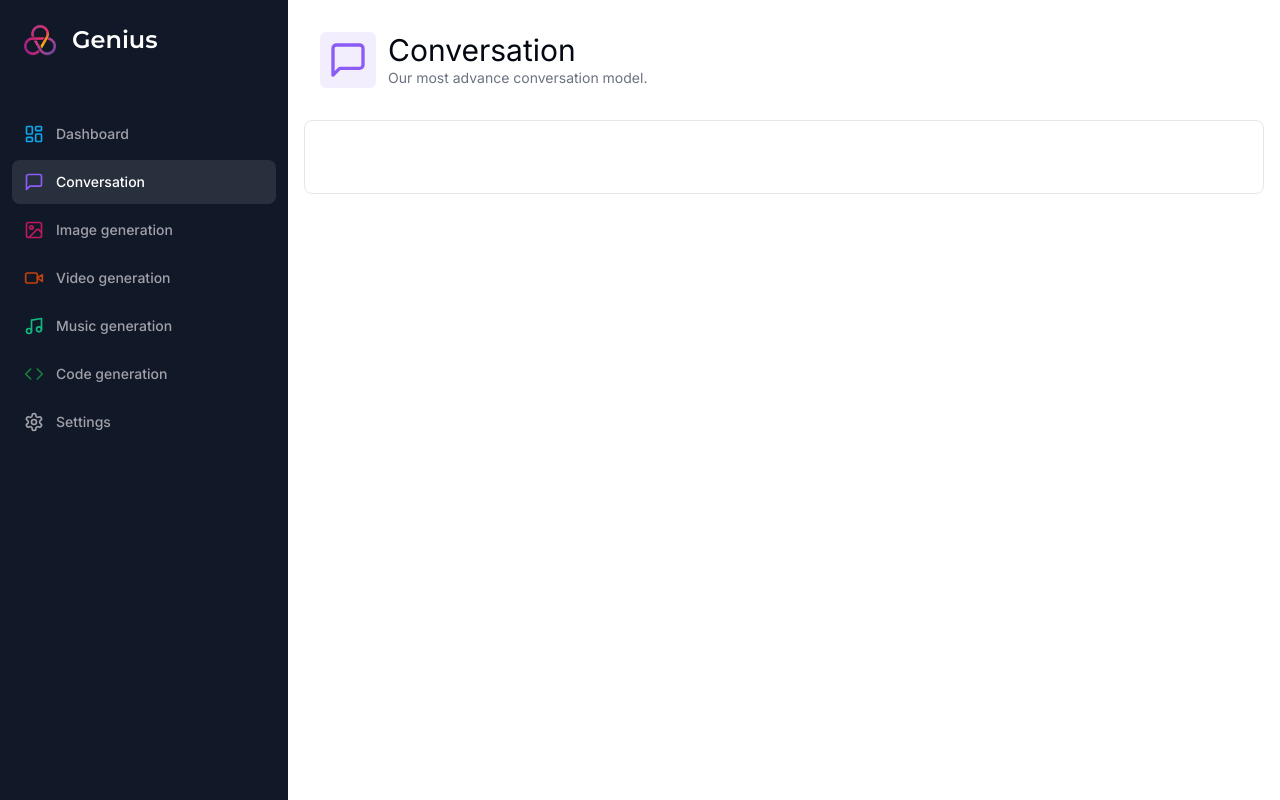
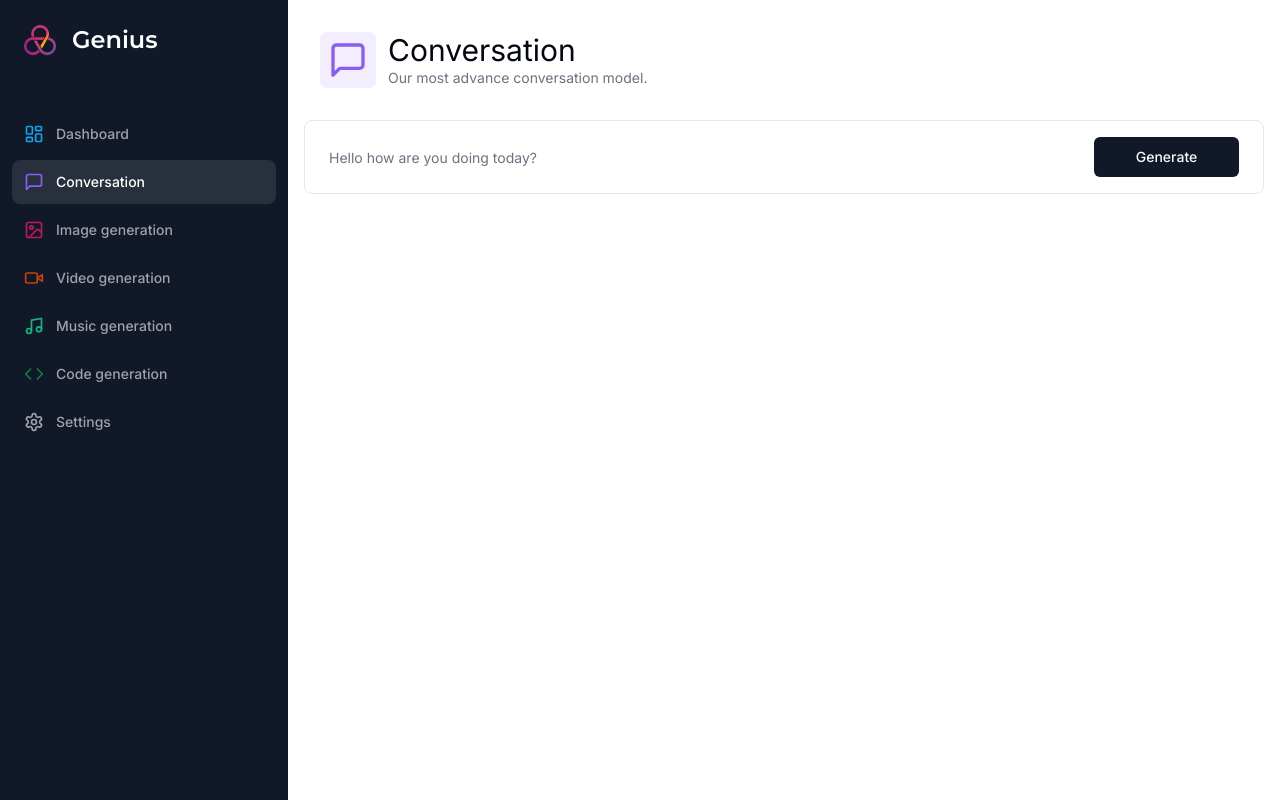
Before and after one commit to Nicktvdd/SaaS-AI-platform, a Next.js app: page /conversation in a window 1280 px wide. Built offline with nearby package versions, Linux system fonts and the light colour scheme.

Commit message:
Good night!

```diff
--- a/app/(dashboard)/(routes)/conversation/page.tsx
+++ b/app/(dashboard)/(routes)/conversation/page.tsx
@@ -7,6 +7,7 @@ import { formSchema } from "./constants";
 import { zodResolver } from "@hookform/resolvers/zod";
 import { Form, FormControl, FormField, FormItem } from "@/components/ui/form";
 import { Input } from "@/components/ui/input";
+import { Button } from "@/components/ui/button";
 
 const ConversationPage = () => {
   const form = useForm<z.infer<typeof formSchema>>({
@@ -41,11 +42,17 @@ const ConversationPage = () => {
               render={({ field }) => (
                 <FormItem className="col-span-12 lg:col-span-10">
                   <FormControl className="m-0 p-0">
-                    <Input className="border-0 outline-none focus-visible:ring-0 focus-visible:ring-transparent"/>
+                    <Input className="border-0 outline-none focus-visible:ring-0 focus-visible:ring-transparent"
+                    disabled={isLoading}
+                    placeholder="Hello how are you doing today?"
+                    {...field}
+                    />
                   </FormControl>
-
                 </FormItem>
               )}/>
+              <Button className="col-span-12 lg:col-span-2 w-full">
+                Generate
+              </Button>
             </form>
           </Form>
         </div>
```
